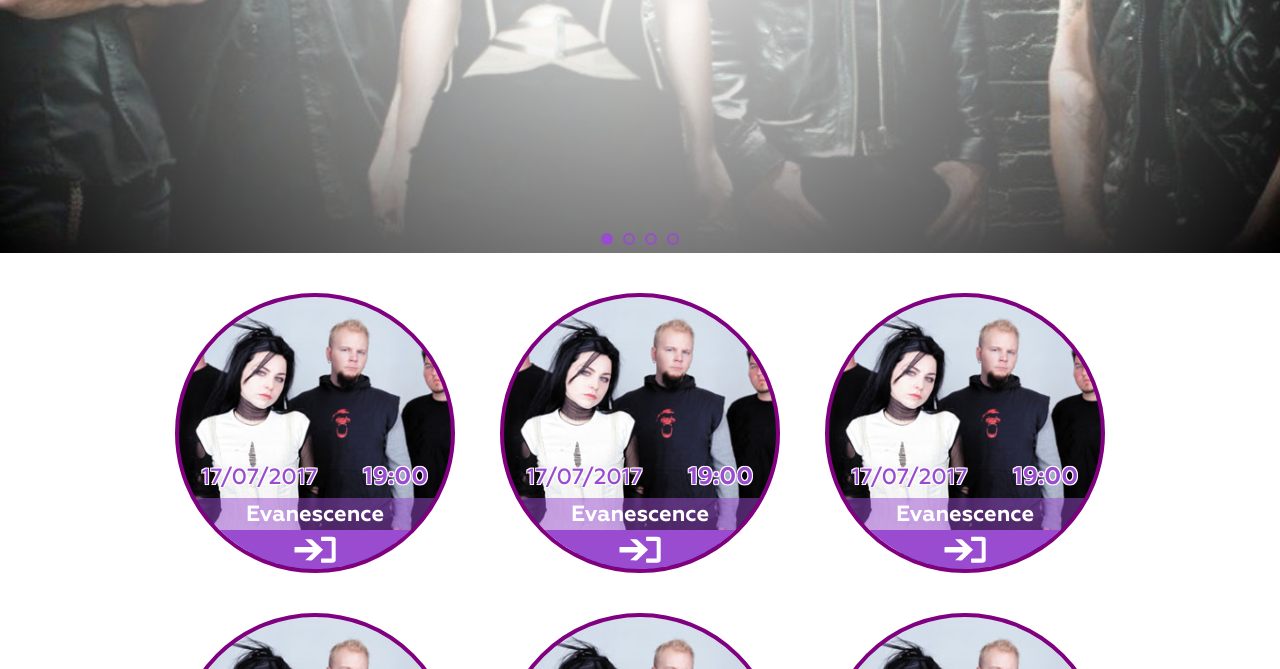
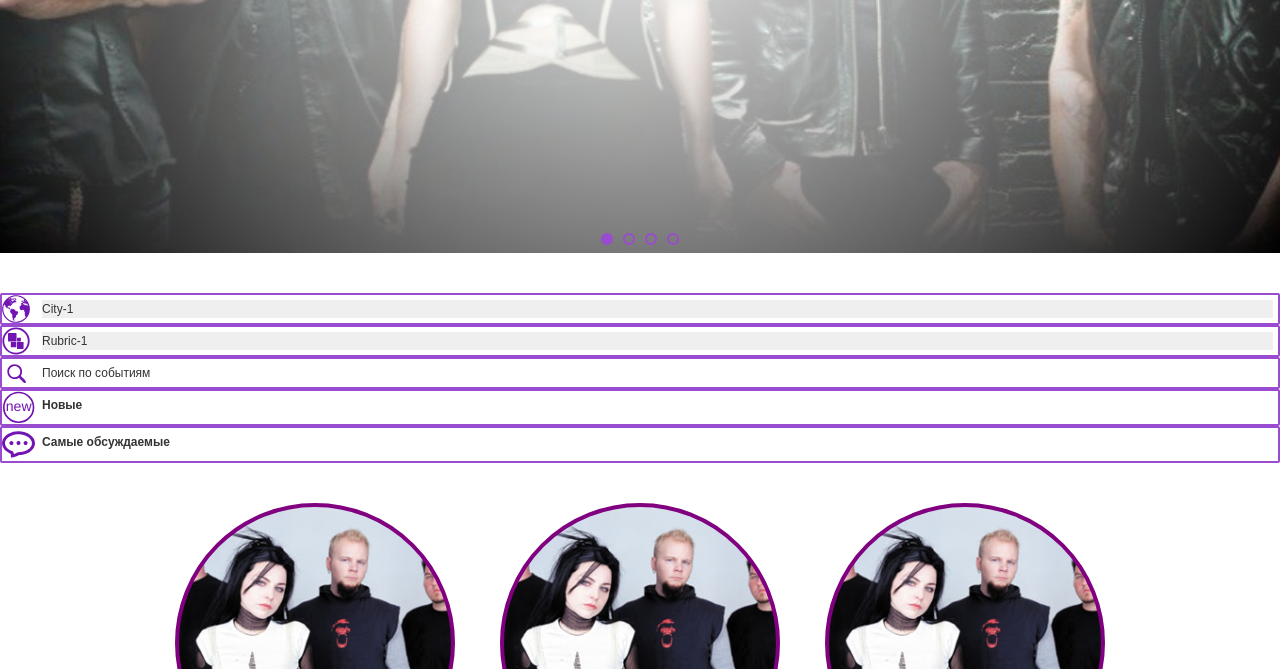
Before and after one commit to Slimmind/eva, a website with bundled scripts: page index.html in a window 1280 px wide. Shown: the part 547-1216 px from the top of the page. Built offline with nearby package versions, Linux system fonts and the light colour scheme.

Commit message:
event-search form

```diff
--- a/assets/css/global.scss
+++ b/assets/css/global.scss
@@ -5,6 +5,7 @@
 @import "sections/font-face";
 @import "sections/header";
 @import "sections/navigation";
+@import "sections/event-search";
 @import "sections/footer";
 @import "sections/social-links";
 @import "sections/wp-styles";
@@ -16,6 +17,7 @@
     background-color: rgba($color-white, .5);
     opacity: 0;
     transition: opacity .3s ease;
+    z-index: -1;
   }
 }
 .no-scroll {
@@ -24,6 +26,7 @@
     overflow: hidden;
     &:before {
       opacity: 1;
+      z-index: 1;
     }
   }
 }
--- /dev/null
+++ b/assets/css/sections/_event-search.scss
@@ -0,0 +1,6 @@
+.event-search {
+  margin-bottom: 40px;
+  .form-row {
+    padding: 5px 5px 5px 40px;
+  }
+}
--- a/assets/css/sections/_style-guide.scss
+++ b/assets/css/sections/_style-guide.scss
@@ -62,6 +62,7 @@
   border-radius: 2px;
   background-color: $color-white;
   overflow: hidden;
+  @include bg(left, center, contain);
 }
 input[type="text"],
 input[type="number"],
--- a/index.html
+++ b/index.html
@@ -1,5 +1,5 @@
 <!DOCTYPE html>
-<html lang="en" class="no-dev">
+<html lang="en" class="no-dev1">
 <head>
   <meta charset="utf-8">
   <meta http-equiv="X-UA-Compatible" content="IE=edge">
@@ -129,6 +129,50 @@
       <!--<div class="slide" style="background-image: url('dist/images/slide-3.jpg')"></div>-->
       <!--<div class="slide" style="background-image: url('dist/images/slide-4.jpg')"></div>-->
     <!--</div>-->
+  </div>
+
+  <div class="event-search">
+    <form action="/">
+      <div class="form-row" style="background-image: url('svg/earth.svg');">
+        <select name="city" id="city">
+          <option value="city-1">City-1</option>
+          <option value="city-2">City-2</option>
+          <option value="city-3">City-3</option>
+          <option value="city-4">City-4</option>
+          <option value="city-5">City-5</option>
+          <option value="city-6">City-6</option>
+          <option value="city-7">City-7</option>
+          <option value="city-8">City-8</option>
+          <option value="city-9">City-9</option>
+          <option value="city-10">City-10</option>
+        </select>
+      </div>
+      <div class="form-row" style="background-image: url('svg/kubi.svg');">
+        <select name="rubric" id="rubric">
+          <option value="rubric-1">Rubric-1</option>
+          <option value="rubric-2">Rubric-2</option>
+          <option value="rubric-3">Rubric-3</option>
+          <option value="rubric-4">Rubric-4</option>
+          <option value="rubric-5">Rubric-5</option>
+          <option value="rubric-6">Rubric-6</option>
+          <option value="rubric-7">Rubric-7</option>
+          <option value="rubric-8">Rubric-8</option>
+          <option value="rubric-9">Rubric-9</option>
+          <option value="rubric-10">Rubric-10</option>
+        </select>
+      </div>
+      <div class="form-row" style="background-image: url('svg/search.svg');">
+        <input type="search" name="search" placeholder="Поиск по событиям">
+      </div>
+      <div class="form-row" style="background-image: url('svg/new.svg');">
+        <input type="radio" id="new" name="kind-of-event">
+        <label for="new">Новые</label>
+      </div>
+      <div class="form-row" style="background-image: url('svg/comsing.svg');">
+        <input type="radio" id="most-popular" name="kind-of-event">
+        <label for="most-popular">Самые обсуждаемые</label>
+      </div>
+    </form>
   </div>
 
   <div class="container">
```
Also changed, not shown: _index.html (+3 -1 lines), templates/event-search.html (added, +43 -0 lines), dist/css/event.css, dist/css/global.css, dist/css/home.css, svg/new.svg (added).
